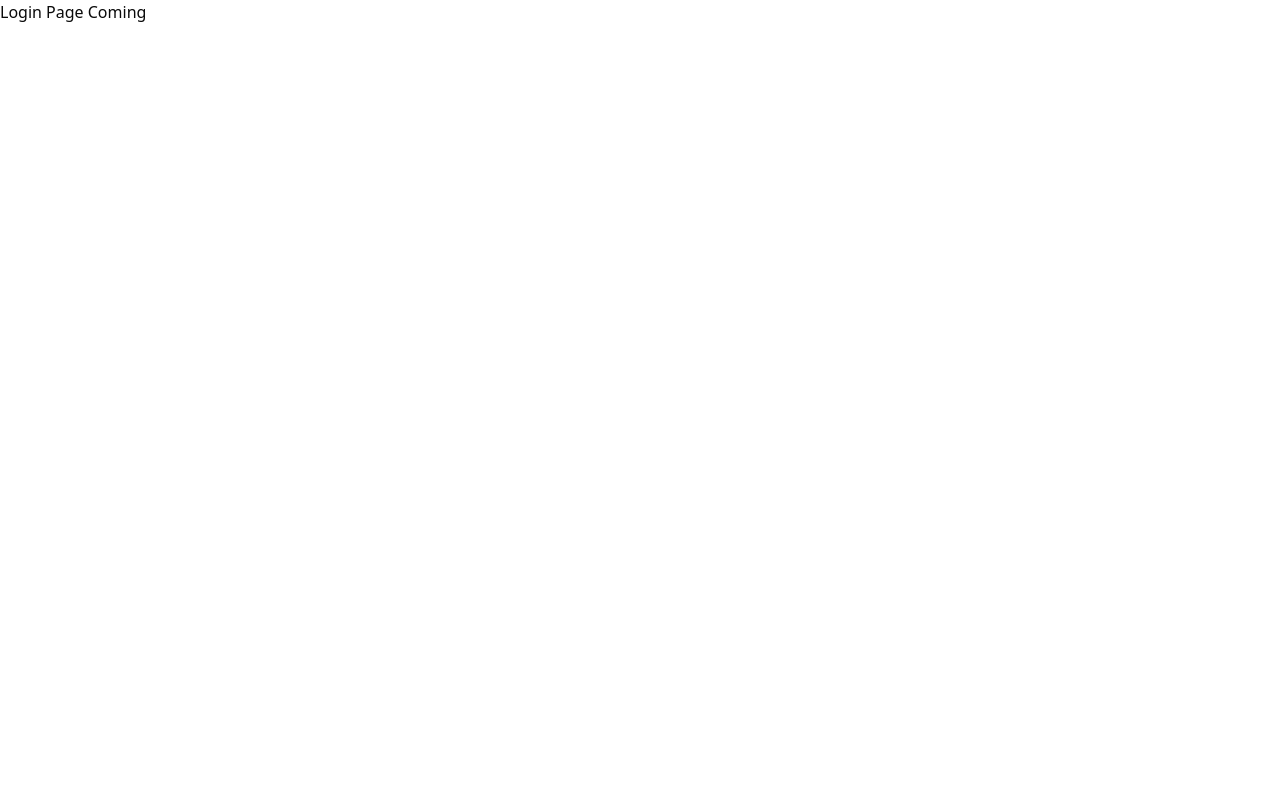
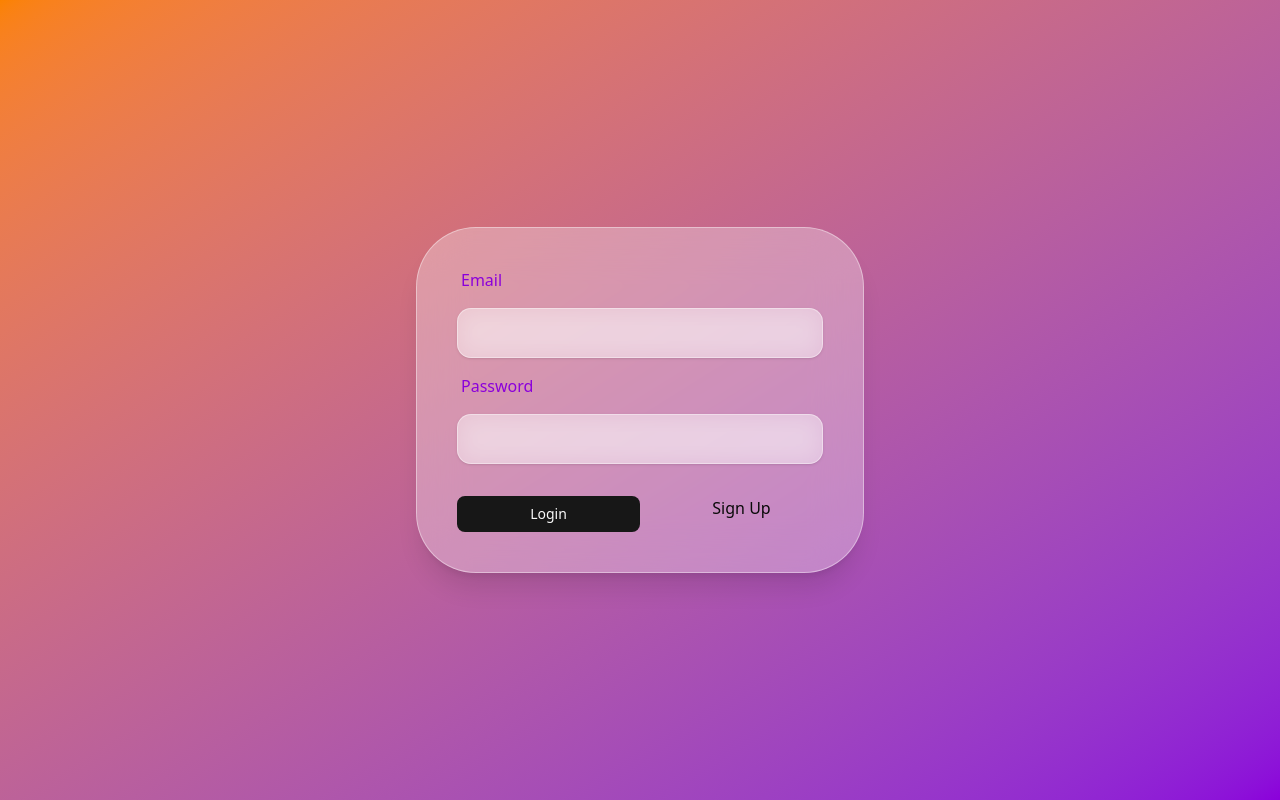
Before and after one commit to KavumaHakim/NodeUg, a React (Vite) app: page /login in a window 1280 px wide. Built offline with nearby package versions, Linux system fonts and the light colour scheme.

Commit message:
feat: implement login form with email and password fields

```diff
--- a/src/pages/login.jsx
+++ b/src/pages/login.jsx
@@ -1,11 +1,47 @@
 import 'react'
 import '../index.css'
 import { Button } from "@/components/ui/button"
+import { Form } from 'react-router-dom'
+import { Link } from 'react-router-dom'
 
 const Login = () =>{
   return (
-    <div>
-      Login Page Coming
+    <div className='flex flex-col items-center justify-center h-screen gap-4 bg-linear-to-br from-[#FB8200] to-[#8B00DB]'>
+      <Form className='relative flex flex-col gap-4
+            bg-white/30 backdrop-blur-xl
+            p-10 rounded-[60px]
+            border border-white/40
+            shadow-xl
+            max-w-md w-full m-5' method='post' action='/login'>
+
+        <label htmlFor="email" className='text-[#8B00DB] ml-1'>Email</label>
+        <input type="email" id="email" className='w-full px-4 py-3
+         bg-white/40 backdrop-blur-md
+         border border-white/40
+         rounded-xl
+         text-slate-800 placeholder-slate-500
+         shadow-sm
+         outline-none
+         focus:border-white/70
+         focus:ring-2 focus:ring-white/50' />
+
+        <label htmlFor="password" className='text-[#8B00DB] ml-1'>Password</label>
+        <input type="password" id="password" className='w-full px-4 py-3
+         bg-white/40 backdrop-blur-md
+         border border-white/40
+         rounded-xl
+         text-slate-800 placeholder-slate-500
+         shadow-sm
+         outline-none
+         focus:border-white/70
+         focus:ring-2 focus:ring-white/50' />
+
+        <div className='flex justify-center gap-5 mt-4'>
+          <Button type="submit" className='w-1/2'>Login</Button>
+          <Link to={"#"} className='w-1/2 text-center'>Sign Up</Link>
+        </div>
+
+      </Form>
     </div>
   )
 }
```
